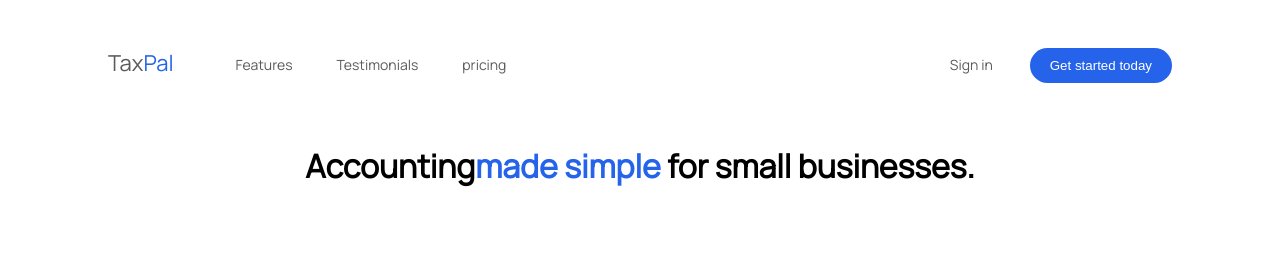
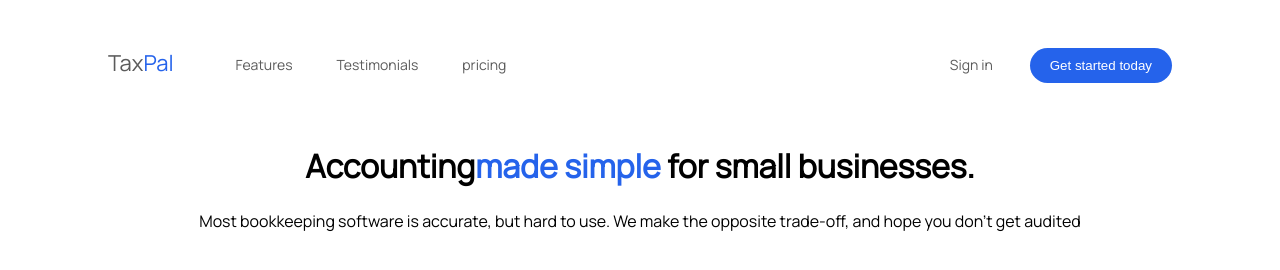
Before and after one commit to amine-omari/project-2, a plain HTML site: page index.html in a window 1280 px wide. Drawn offline with Linux system fonts and the light colour scheme.

Commit message:
added a paragraph

```diff
--- a/index.html
+++ b/index.html
@@ -33,6 +33,10 @@
 <body>
     <main>
         <h1>Accounting<span style="color: #2563EB;">made simple</span> for small businesses.</h1>
+        <p>
+            Most bookkeeping software is accurate, but hard to use.
+            We make the opposite trade-off, and hope you don't get audited
+        </p>
     </main>
 </body>
 </html>
```
